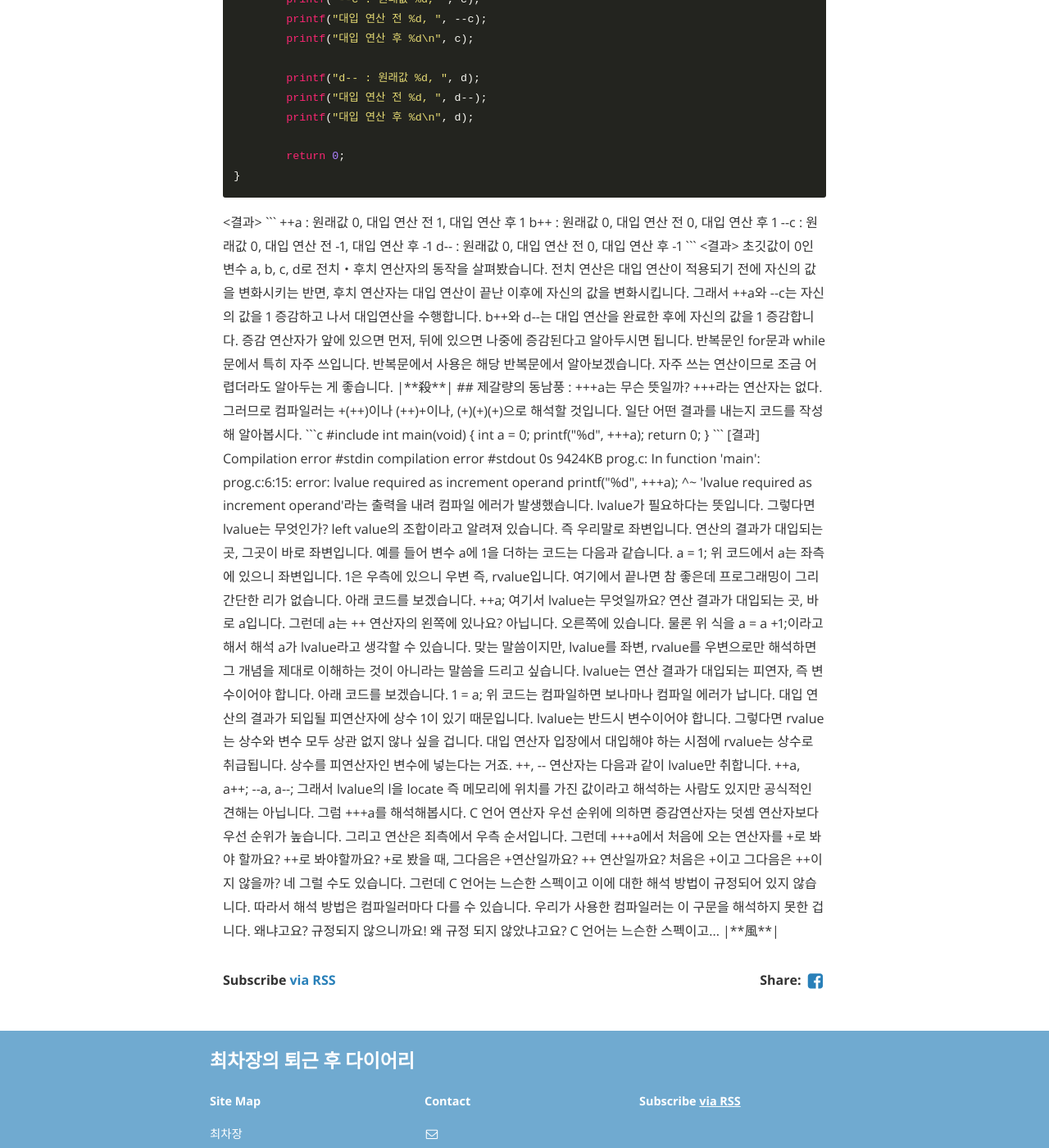
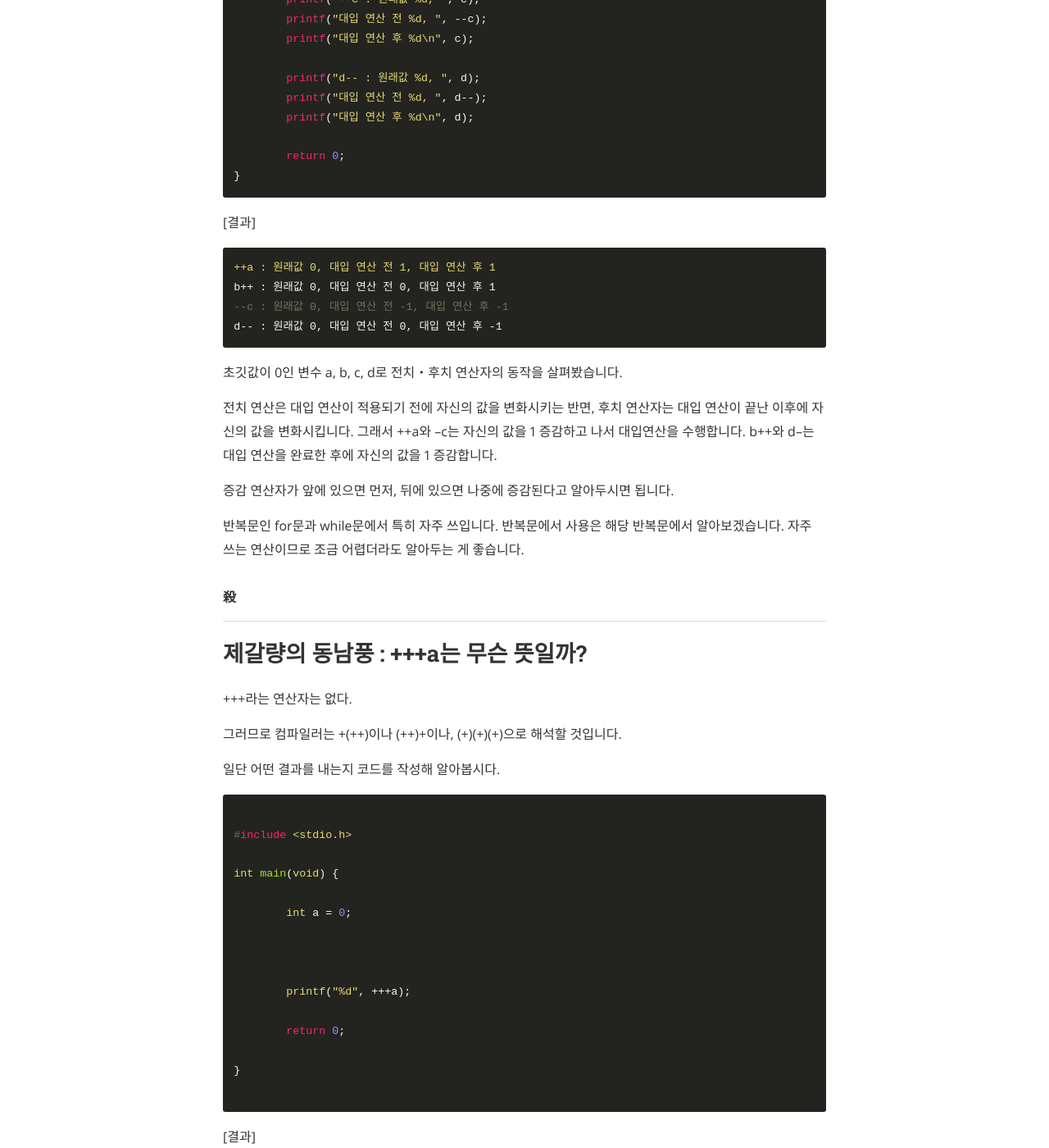
Before and after one commit to hwchoi2009/choichajang.github.io, a Jekyll site: the page built from _posts/2019-02-12-clang-00013-post.md, in a window 1280 px wide and 1400 px high, scrolled down 975 px. Shown: the whole window at 82% size. Built offline with Jekyll 4.4.1, drawn with Linux system fonts in a browser that asks for light colours; nearby versions of some CDN libraries; some of the changed text lies outside the part shown.

Commit message:
Update 2019-02-12-clang-00013-post.md

````diff
--- a/_posts/2019-02-12-clang-00013-post.md
+++ b/_posts/2019-02-12-clang-00013-post.md
@@ -45,7 +45,7 @@ int main(void) {
 ```
 
 
-<결과>
+[결과]
 
 
 ```
@@ -55,8 +55,6 @@ b++ : 원래값 0, 대입 연산 전 0, 대입 연산 후 1
 d-- : 원래값 0, 대입 연산 전 0, 대입 연산 후 -1
 ```
 
-
-<결과>
 
 초깃값이 0인 변수 a, b, c, d로 전치・후치 연산자의 동작을 살펴봤습니다.
 
@@ -97,6 +95,7 @@ int main(void) {
 
 [결과]
 
+```
 Compilation error	#stdin compilation error #stdout 0s 9424KB
 
 prog.c: In function 'main':
@@ -106,18 +105,23 @@ prog.c:6:15: error: lvalue required as increment operand
   printf("%d", +++a);
 
                ^~
+```
 
 'lvalue required as increment operand'라는 출력을 내려 컴파일 에러가 발생했습니다. lvalue가 필요하다는 뜻입니다.
 
 그렇다면 lvalue는 무엇인가? left value의 조합이라고 알려져 있습니다. 즉 우리말로 좌변입니다. 연산의 결과가 대입되는 곳, 그곳이 바로 좌변입니다. 예를 들어 변수 a에 1을 더하는 코드는 다음과 같습니다.
 
+```
 a = 1;
+```
 
 위 코드에서 a는 좌측에 있으니 좌변입니다. 1은 우측에 있으니 우변 즉, rvalue입니다.
 
 여기에서 끝나면 참 좋은데 프로그래밍이 그리 간단한 리가 없습니다. 아래 코드를 보겠습니다.
 
+```
 ++a;
+```
 
 여기서 lvalue는 무엇일까요?
 
@@ -127,7 +131,9 @@ a = 1;
 
 lvalue는 연산 결과가 대입되는 피연자, 즉 변수이어야 합니다. 아래 코드를 보겠습니다.
 
+```
 1 = a;
+```
 
 위 코드는 컴파일하면 보나마나 컴파일 에러가 납니다.
 
@@ -137,9 +143,10 @@ lvalue는 반드시 변수이어야 합니다. 그렇다면 rvalue는 상수와
 
 ++, -- 연산자는 다음과 같이 lvalue만 취합니다.
 
+```
 ++a, a++;
-
 --a, a--;
+```
 
 그래서 lvalue의 l을 locate 즉 메모리에 위치를 가진 값이라고 해석하는 사람도 있지만 공식적인 견해는 아닙니다.
 
````
